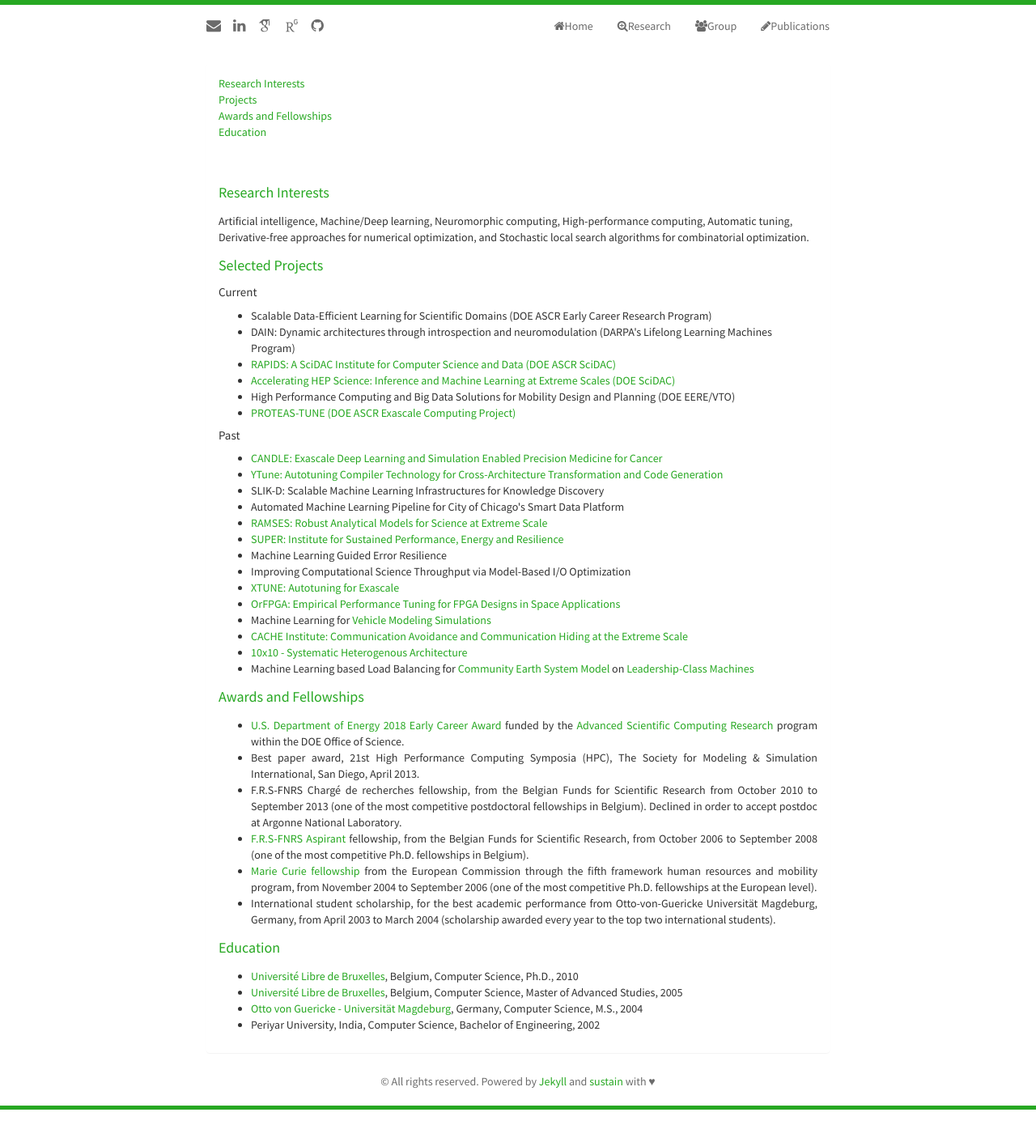
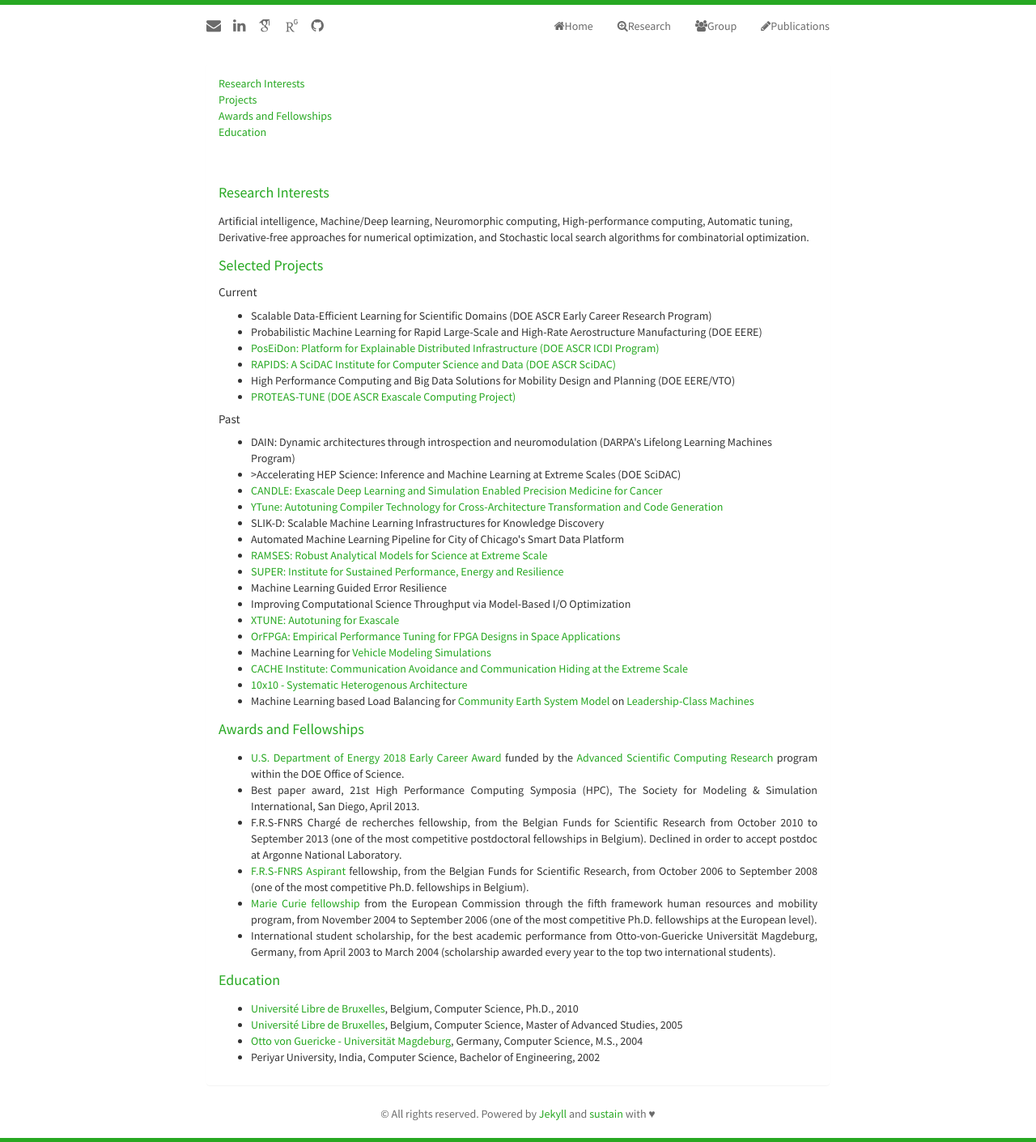
Before and after one commit to pbalapra/pbalapra.github.io, a Jekyll site: the page built from research.html, in a window 1280 px wide. Shown: the whole page at 81% size. Built offline with Jekyll 4.4.1, drawn with Linux system fonts in a browser that asks for light colours; nearby versions of some CDN libraries; some web fonts are replaced; before the commit the page ends 1371 px from its top, so only the background shows below that.

Commit message:
updating the research  page

```diff
--- a/_includes/research.html
+++ b/_includes/research.html
@@ -22,14 +22,16 @@
     <h6>Current</h6>
     <ul class="itemize1">
     <li>Scalable Data-Efficient Learning for Scientific Domains (DOE ASCR Early Career Research Program)</il>
-    <li>DAIN: Dynamic architectures through introspection and neuromodulation (DARPA's Lifelong Learning Machines Program)</li>
+    <li>Probabilistic Machine Learning for Rapid Large-Scale and High-Rate Aerostructure Manufacturing (DOE EERE) </li>
+    <li><a href="https://sites.google.com/view/poseidon-workflows/home" target="blank_">PosEiDon: Platform for Explainable Distributed Infrastructure (DOE ASCR ICDI Program)</a>
     <li><a href="http://rapids-scidac.org/" target="_blank">RAPIDS: A SciDAC Institute for Computer Science and Data (DOE ASCR SciDAC)</a></li>
-    <li><a href="http://www.mcs.anl.gov/project/accelerating-hep-science-inference-and-machine-learning-extreme-scales" target="_blank">Accelerating HEP Science: Inference and Machine Learning at Extreme Scales (DOE SciDAC)</a></li>
     <li>High Performance Computing and Big Data Solutions for Mobility Design and Planning (DOE EERE/VTO)</li>
     <li> <a href="https://www.ornl.gov/project/proteas-tune" target="_blank"> PROTEAS-TUNE (DOE ASCR Exascale Computing Project)</a></li>
     </ul>
     <h6>Past</h6>
     <ul class="itemize1">
+    <li>DAIN: Dynamic architectures through introspection and neuromodulation (DARPA's Lifelong Learning Machines Program)</li>
+    <li>>Accelerating HEP Science: Inference and Machine Learning at Extreme Scales (DOE SciDAC)</li>
     <li> <a href="http://candle.cels.anl.gov/" target="_blank"> CANDLE: Exascale Deep Learning and Simulation Enabled Precision Medicine for Cancer </a></li>
     <li> <a href="https://www.mcs.anl.gov/project/autotuning-compiler-technology-cross-architecture-transformation-and-code-generation" target="_blank"> YTune: Autotuning Compiler Technology for Cross-Architecture Transformation and Code Generation </a></li>
     <li> SLIK-D: Scalable Machine Learning Infrastructures for Knowledge Discovery</a></li>
```
